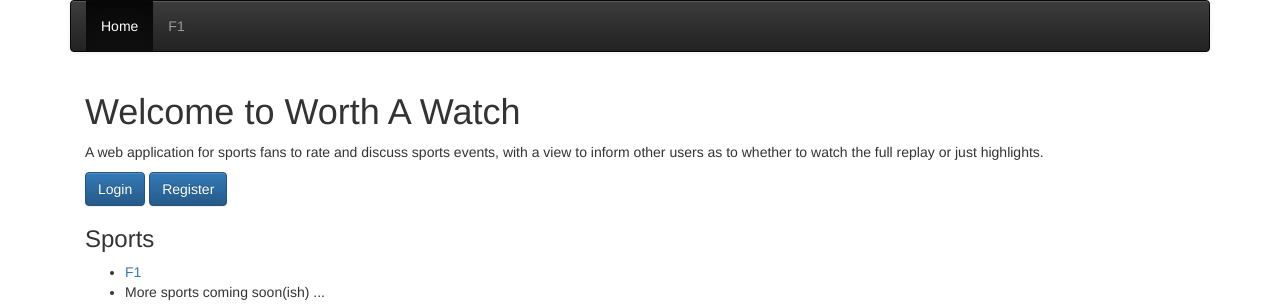
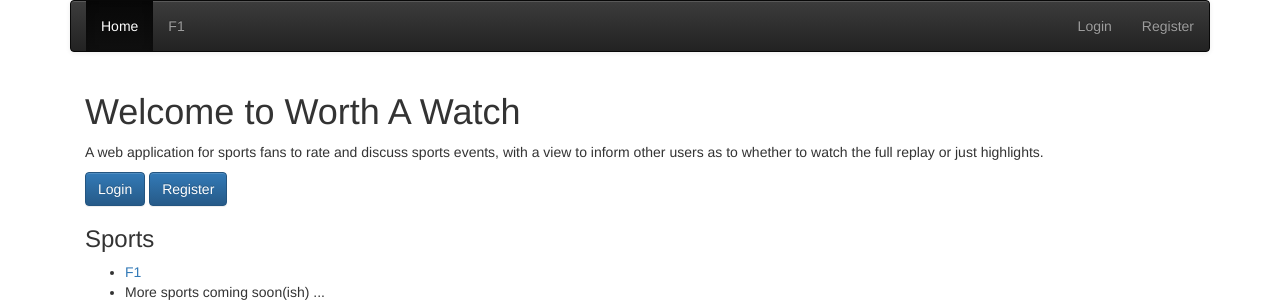
Before and after one commit to Dom19740/Project-Sports-Replay-Forum, a Django app: page / in a window 1280 px wide. Shown: the top 304 px of the page. Run offline with Django 5.2, Linux system fonts and the light colour scheme; some libraries are stand-ins or nearby versions.

Commit message:
Add login, register to nav menu, but login broken

```diff
--- a/sportsreplayforum/core/templates/core/login.html
+++ b/sportsreplayforum/core/templates/core/login.html
@@ -2,7 +2,7 @@
 
 {% block content %}
   <h1>Login</h1>
-  <form method="post">
+  <form method="post" action="{% url 'login_view' %}"></form>
     {% csrf_token %}
     {{ form.as_p }}
     <button type="submit">Login</button>
--- a/sportsreplayforum/home/templates/base_menu.html
+++ b/sportsreplayforum/home/templates/base_menu.html
@@ -13,6 +13,23 @@
           <a href="{% url 'race_weekend_list' %}">F1</a>
       </li>
     </ul>
+    <ul class="nav navbar-nav navbar-right">
+      {% if user.is_authenticated %}
+        <li>
+          <a href="#">Hi {{ user.username }}</a>
+        </li>
+        <li>
+          <a href="{% url 'logout_view' %}">Logout</a>
+        </li>
+      {% else %}
+        <li>
+          <a href="{% url 'login_view' %}">Login</a>
+        </li>
+        <li>
+          <a href="{% url 'register_view' %}">Register</a>
+        </li>
+      {% endif %}
+    </ul>
   </div>
 </nav>
 {% endblock %}
--- a/sportsreplayforum/home/templates/home/main.html
+++ b/sportsreplayforum/home/templates/home/main.html
@@ -10,8 +10,8 @@
     </p>
 
     <nav>
-        <a href="{% url 'login' %}" class="btn btn-primary text-white">Login</a>
-        <a href="{% url 'register' %}" class="btn btn-primary text-white">Register</a>
+        <a href="{% url 'login_view' %}" class="btn btn-primary text-white">Login</a>
+        <a href="{% url 'register_view' %}" class="btn btn-primary text-white">Register</a>
     </nav>
 
     <div>
--- a/sportsreplayforum/sportsreplayforum/urls.py
+++ b/sportsreplayforum/sportsreplayforum/urls.py
@@ -5,8 +5,8 @@ from core import views as core_views
 urlpatterns = [
     path('admin/', admin.site.urls),
     path('', include('home.urls')),
-    path('login/', core_views.login_view, name='login'),
-    path('register/', core_views.register_view, name='register'),
-    path('logout/', core_views.logout_view, name='logout'),
+    path('login/', core_views.login_view, name='login_view'),
+    path('register/', core_views.register_view, name='register_view'),
+    path('logout/', core_views.logout_view, name='logout_view'),
     path('f1/', include('f1.urls')),
 ]
```
Also changed, not shown: sportsreplayforum/db.sqlite3, 1 other file.
